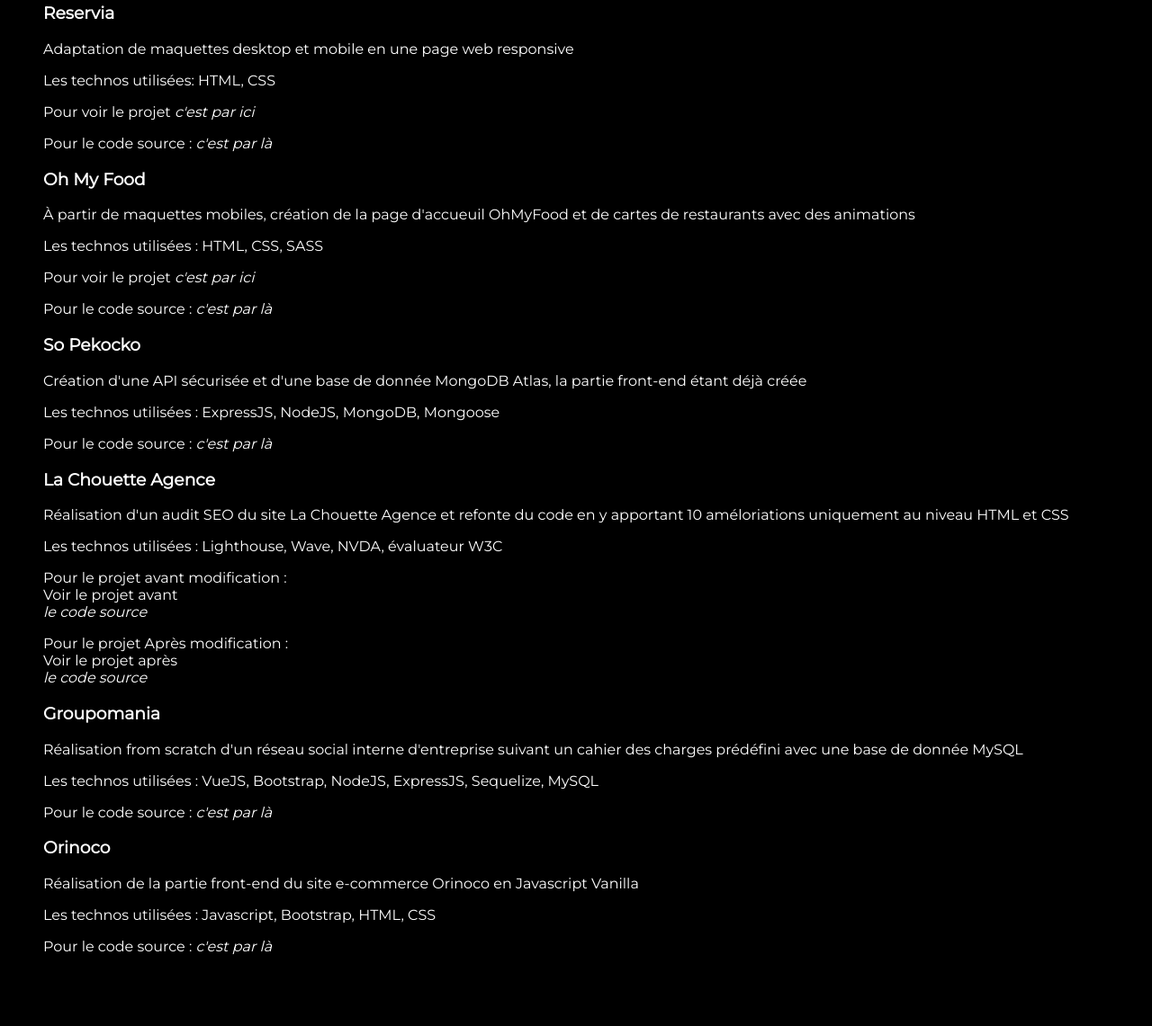
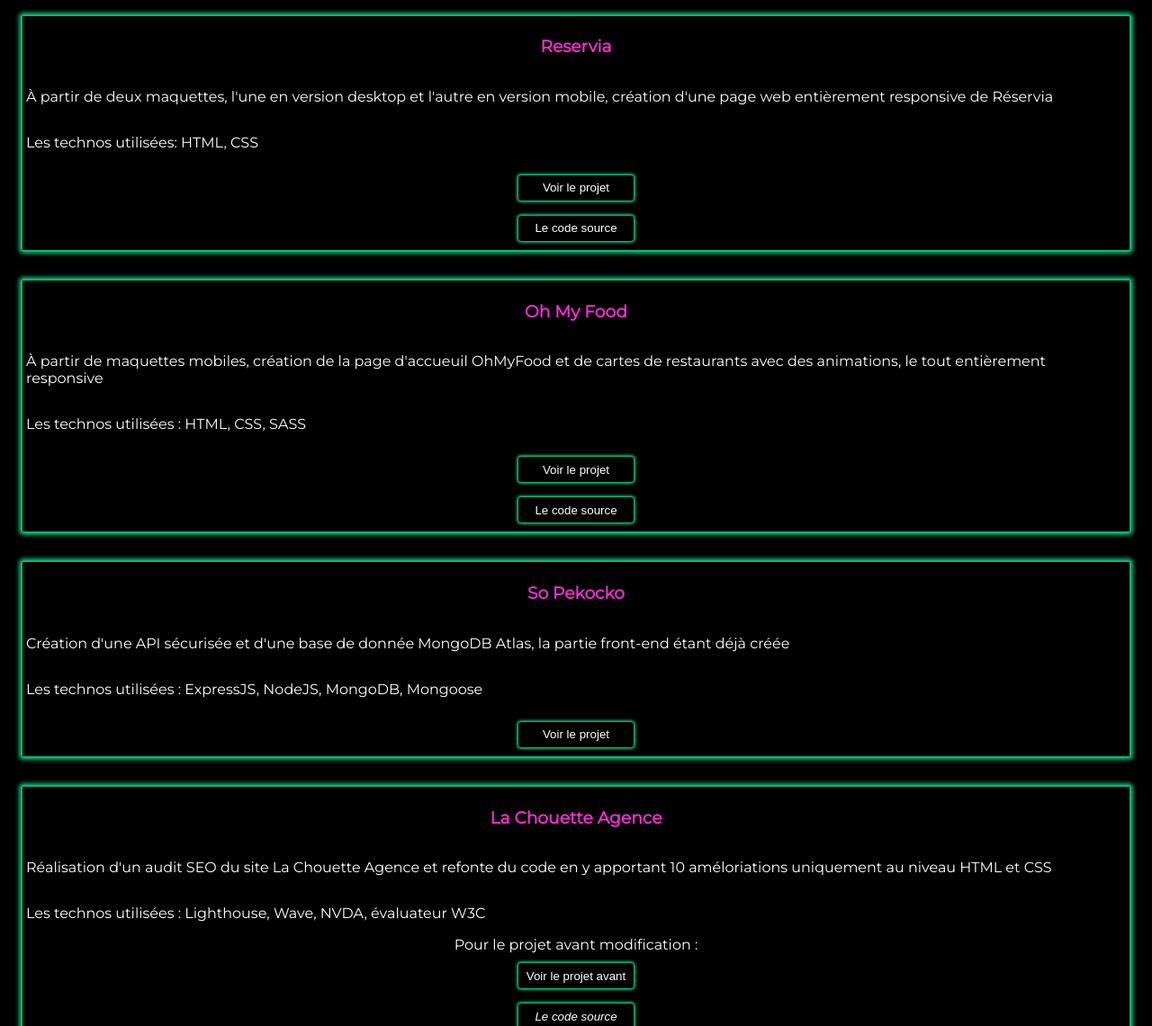
Before and after one commit to khalan1789/Benjamin-Ducau, a website: page index.html in a window 1280 px wide. Shown: the part 455-1596 px from the top of the page at 90% size. Before the commit the page ends 1533 px from the top, so only its background shows below. Drawn offline with Linux system fonts and the light colour scheme.

Commit message:
début stylisation main

```diff
--- a/css/index.css
+++ b/css/index.css
@@ -172,8 +172,45 @@
   margin-right: 10px;
 }
 
-.projets-list {
+.projects-list {
   list-style-type: none;
+  display: flex;
+  flex-direction: column;
+  justify-content: space-between;
+  padding-left: 0px;
+}
+.projects-list li {
+  display: flex;
+  flex-direction: column;
+  border: solid 2px #09b674;
+  border-radius: 3px;
+  margin: 15px;
+  box-shadow: 0px 0px 4px 2px #09b674;
+  padding: 4px;
+}
+.projects-list li h3 {
+  text-align: center;
+  font-weight: 800;
+  color: #f02fd0;
+}
+
+.projects-list-btn {
+  display: flex;
+  justify-content: center;
+  align-items: center;
+  flex-direction: column;
+}
+.projects-list-btn button {
+  border: 1px solid #09b674;
+  border-radius: 4px;
+  margin-top: 10px;
+  margin-bottom: 5px;
+  width: 50%;
+  text-align: center;
+  background-color: black;
+  box-shadow: 0px 0px 3px 1px #09b674;
+  width: 130px;
+  height: 30px;
 }
 
 #burgerLink {
--- a/index.html
+++ b/index.html
@@ -24,7 +24,7 @@
         <span class="logo-img"><img class="logo" src="./images/logo1min.png" alt="photo de Benjamin Ducau" /></span>
            <ul>
                <li><a href="#">A propos de moi</a></li>
-               <li><a href="#">Projets</a></li>
+               <li><a href="#projects">Projets</a></li>
                <li><a href="#">Me contacter</a></li>
            </ul>
        </nav>
@@ -89,52 +89,62 @@
            <p>Après une carrière dans le commerce principalement axée dans le milieu de la téléphonie, j'ai décidé de changer de voie et de me reconvertir dans un domaine qui me permettrait de m'épanouir : le développement web.</p>
            <p>Fraîchement diplômé de ma formation de Développeur Web où j'ai pu réaliser certains projets et voir le métier dans son ensemble, je souhaite aujourd'hui intégrer une équipe, essentiellement en full remote. Même si j'ai un léger penchant pour le côté front-end, j'aime tout autant cet aspect full-stack où je peux intervenir sur l'ensemble d'un projet. Vous trouverez l'ensemble de mes réalisations ci-après. </p>
        </section>
-       <section>
-           <ul class="projets-list">
+       <section id="projects">
+           <ul class="projects-list">
                <li>
                     <h3>Reservia</h3>
-                   <p>Adaptation de maquettes desktop et mobile en une page web responsive</p>
+                    <p>À partir de deux maquettes, l'une en version desktop et l'autre en version mobile, création d'une page web entièrement responsive de Réservia</p>
                     <p>Les technos utilisées: HTML, CSS</p>
-                   <p>Pour voir le projet <a target="_blank" href="https://khalan1789.github.io/Project-Reservia/"><i>c'est par ici</i></a></p>
-                   <p>Pour le code source : <a target="_blank" href="https://github.com/khalan1789/Project-Reservia"><i>c'est par là</i></a></p>
+                    <div class="projects-list-btn">
+                       <button><a target="_blank" href="https://khalan1789.github.io/Project-Reservia/">Voir le projet</a></button>
+                       <button><a target="_blank" href="https://github.com/khalan1789/Project-Reservia">Le code source</a></button>
+                    </div>
                </li>
                <li>
                     <h3>Oh My Food</h3>
-                   <p> À partir de maquettes mobiles, création de la page d'accueuil OhMyFood et de cartes de restaurants avec des animations</p>
+                    <p> À partir de maquettes mobiles, création de la page d'accueuil OhMyFood et de cartes de restaurants avec des animations, le tout entièrement responsive</p>
                     <p>Les technos utilisées : HTML, CSS, SASS</p>
-                   <p>Pour voir le projet <a target="_blank" href="https://khalan1789.github.io/OhMyFood/"><i>c'est par ici</i></a></p>
-                   <p>Pour le code source : <a target="_blank" href="https://github.com/khalan1789/Project-Reservia"><i>c'est par là</i></a></p>
-
+                    <div class="projects-list-btn">
+                        <button><a target="_blank" href="https://khalan1789.github.io/OhMyFood/">Voir le projet</a></button>
+                        <button><a target="_blank" href="https://github.com/khalan1789/Project-Reservia">Le code source</a></button>
+                    </div>
                 </li>
                <li>
                     <h3>So Pekocko</h3>
                     <p>Création d'une API sécurisée et d'une base de donnée MongoDB Atlas, la partie front-end étant déjà créée</p>
                     <p>Les technos utilisées : ExpressJS, NodeJS, MongoDB, Mongoose </p>
-                   <p>Pour le code source : <a target="_blank" href="https://github.com/khalan1789/So-Pejocko-Project"><i>c'est par là</i></a></p>
+                    <div class="projects-list-btn">
+                        <button><a target="_blank" href="https://github.com/khalan1789/So-Pejocko-Project">Voir le projet</a></button>
+                    </div>
                 </li>
                <li>
                     <h3>La Chouette Agence</h3>
                     <p>Réalisation d'un audit SEO du site La Chouette Agence et refonte du code en y apportant 10 améloriations uniquement au niveau HTML et CSS </p>
                     <p>Les technos utilisées : Lighthouse, Wave, NVDA, évaluateur W3C </p>
-                   <p>Pour le projet avant modification : <br>
-                   <a target="_blank" href="https://khalan1789.github.io/La_Chouette_agence_optimised/">Voir le projet avant</a> <br>
-                   <a target="_blank" href="https://github.com/khalan1789/P4_La_chouettte_agence_avant_optimisation"><i>le code source</i></a><br></p>
-                   <p>Pour le projet Après modification : <br>
-                    <a target="_blank" href="https://github.com/khalan1789/La_Chouette_agence_optimised">Voir le projet après</a><br>
-                    <a target="_blank" href="https://github.com/khalan1789/La_Chouette_agence_optimised"><i>le code source</i></a>
-                    </p>
+                    <div class="projects-list-btn">Pour le projet avant modification : <br>
+                        <button><a target="_blank" href="https://khalan1789.github.io/La_Chouette_agence_optimised/">Voir le projet avant</a></button>
+                        <button><a target="_blank" href="https://github.com/khalan1789/P4_La_chouettte_agence_avant_optimisation"><i>Le code source</i></button>
+                    </div>
+                    <div class="projects-list-btn">Pour le projet Après modification : <br>
+                        <button><a target="_blank" href="https://github.com/khalan1789/La_Chouette_agence_optimised">Voir le projet après</a></button>
+                        <button><a target="_blank" href="https://github.com/khalan1789/La_Chouette_agence_optimised"><i>Le code source</i></a></button>
+                    </div>
                </li>
                <li>
                     <h3>Groupomania</h3>
                     <p>Réalisation from scratch d'un réseau social interne d'entreprise suivant un cahier des charges prédéfini avec une base de donnée MySQL</p>
                     <p>Les technos utilisées : VueJS, Bootstrap, NodeJS, ExpressJS, Sequelize, MySQL </p>
-                   <p>Pour le code source : <a target="_blank" href="https://github.com/khalan1789/Groupomania-Social-Network-Project"><i>c'est par là</i></a></p>
+                    <div class="projects-list-btn">
+                    <button><a target="_blank" href="https://github.com/khalan1789/Groupomania-Social-Network-Project">Voir le projet
+                        </a>
+                    </div>
                </li>
                <li>
                     <h3>Orinoco</h3>
                     <p>Réalisation de la partie front-end du site e-commerce Orinoco en Javascript Vanilla</p>
                     <p>Les technos utilisées : Javascript, Bootstrap, HTML, CSS </p>
-                   <p>Pour le code source : <a target="_blank" href="https://github.com/khalan1789/Groupomania-Social-Network-Project"><i>c'est par là</i></a></p>
+                    <div class="projects-list-btn"> <button><a target="_blank" href="https://github.com/khalan1789/Groupomania-Social-Network-Project">Voir le projet</a></button>
+                    </div>
                </li>
            </ul>
        </section>
```
Lines whose indentation alone changed are shown as unchanged.
